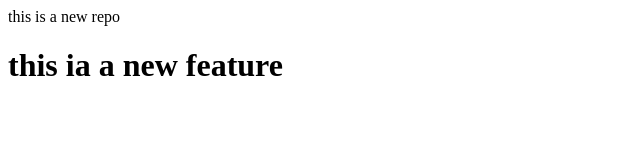
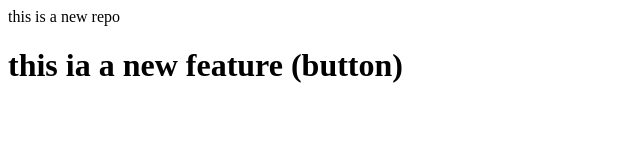
Before and after one commit to Rvc-ai/localrepo, a plain HTML site: page index.html in a window 1280 px wide. Shown: the whole page, without its empty margins (0-640 px from the left). Drawn offline with Linux system fonts and the light colour scheme.

```diff
--- a/index.html
+++ b/index.html
@@ -1,2 +1,2 @@
 <p>this is a new repo</p>
-<h1>this ia a new feature</h1>
+<h1>this ia a new feature (button)</h1>
```
